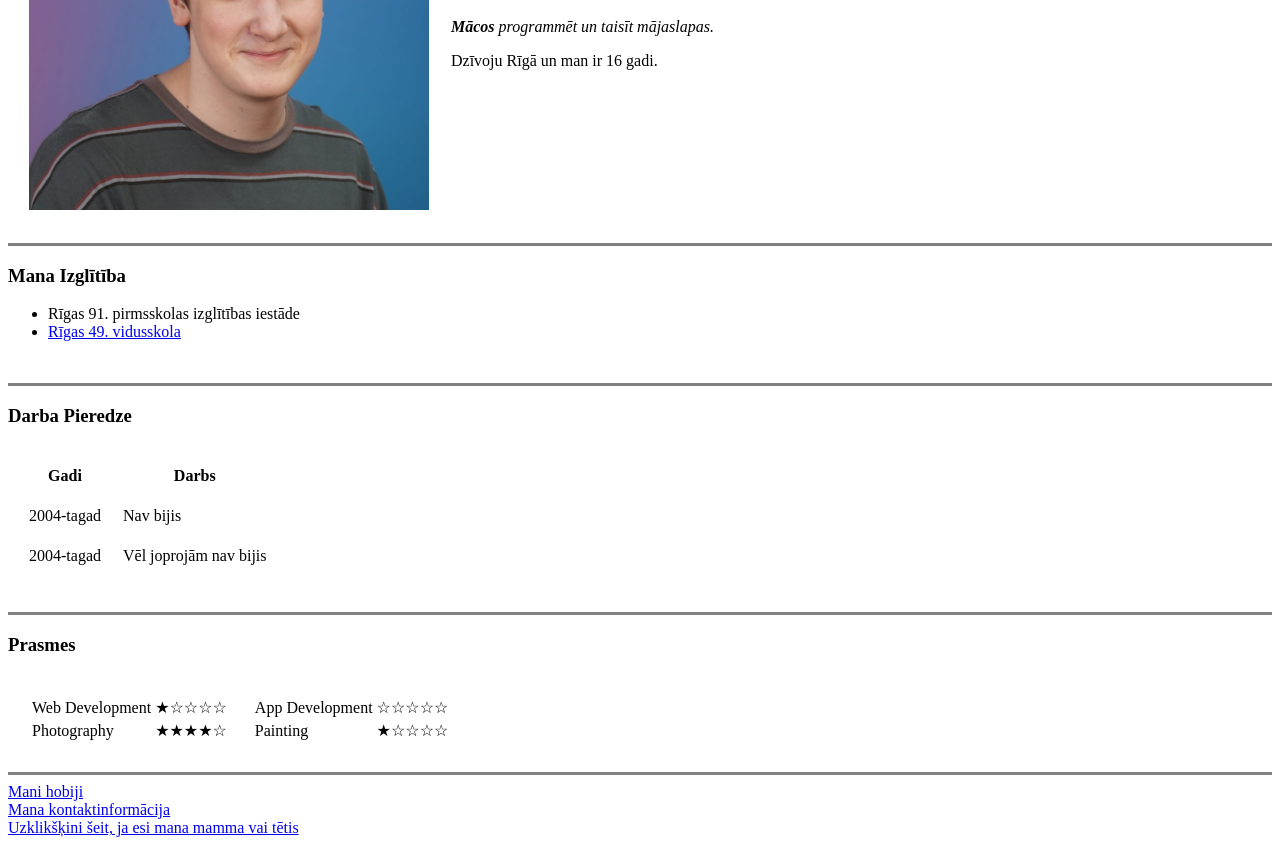
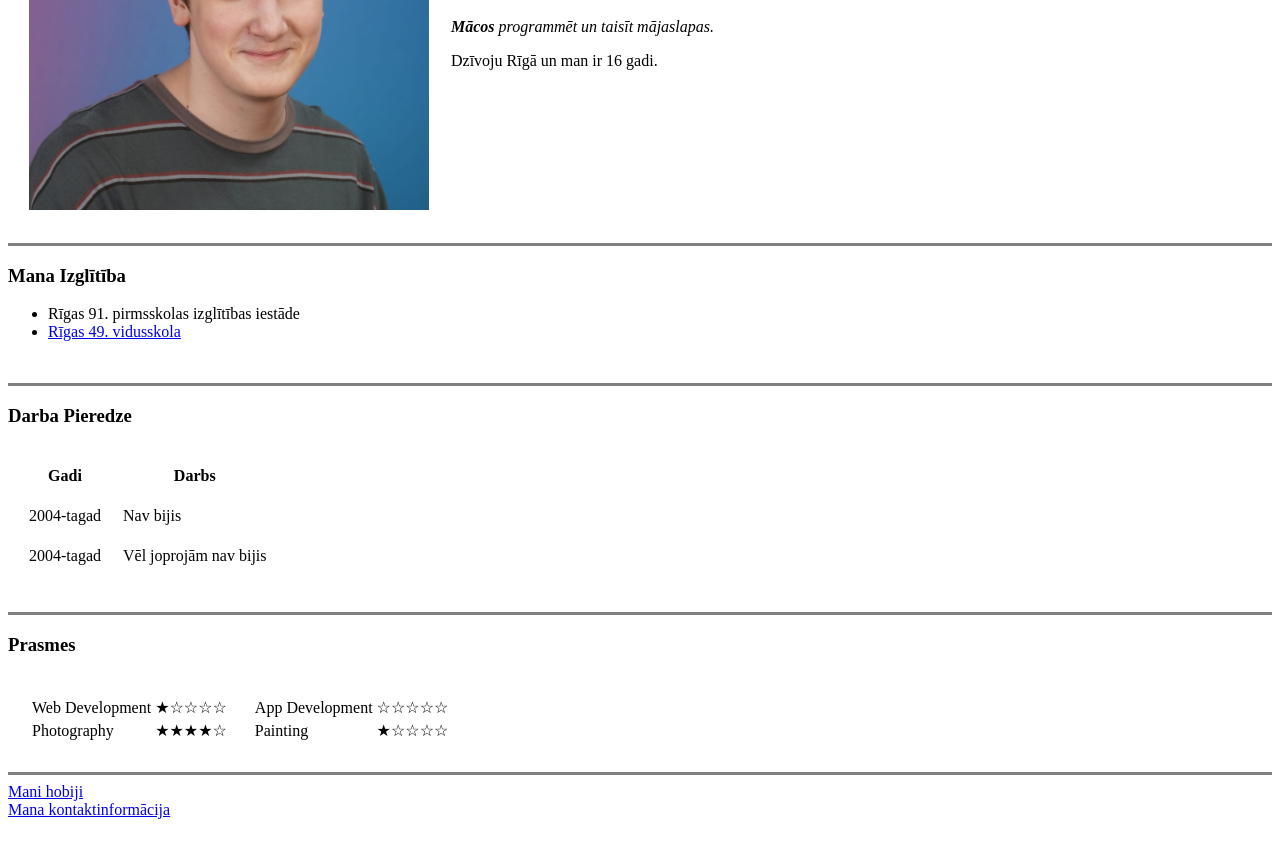
Before and after one commit to srevovsnezie/mana-lapa, a plain HTML site: page index.html in a window 1280 px wide. Shown: the part 219-1064 px from the top of the page. Drawn offline with Linux system fonts and the light colour scheme.

Commit message:
Update index.html

```diff
--- a/index.html
+++ b/index.html
@@ -79,6 +79,5 @@
         <br>
         <a href="contact-info.html">Mana kontaktinformācija</a>
         <br>
-        <a href="vecaki.html">Uzklikšķini šeit, ja esi mana mamma vai tētis</a>
     </body>
 </html>
```
